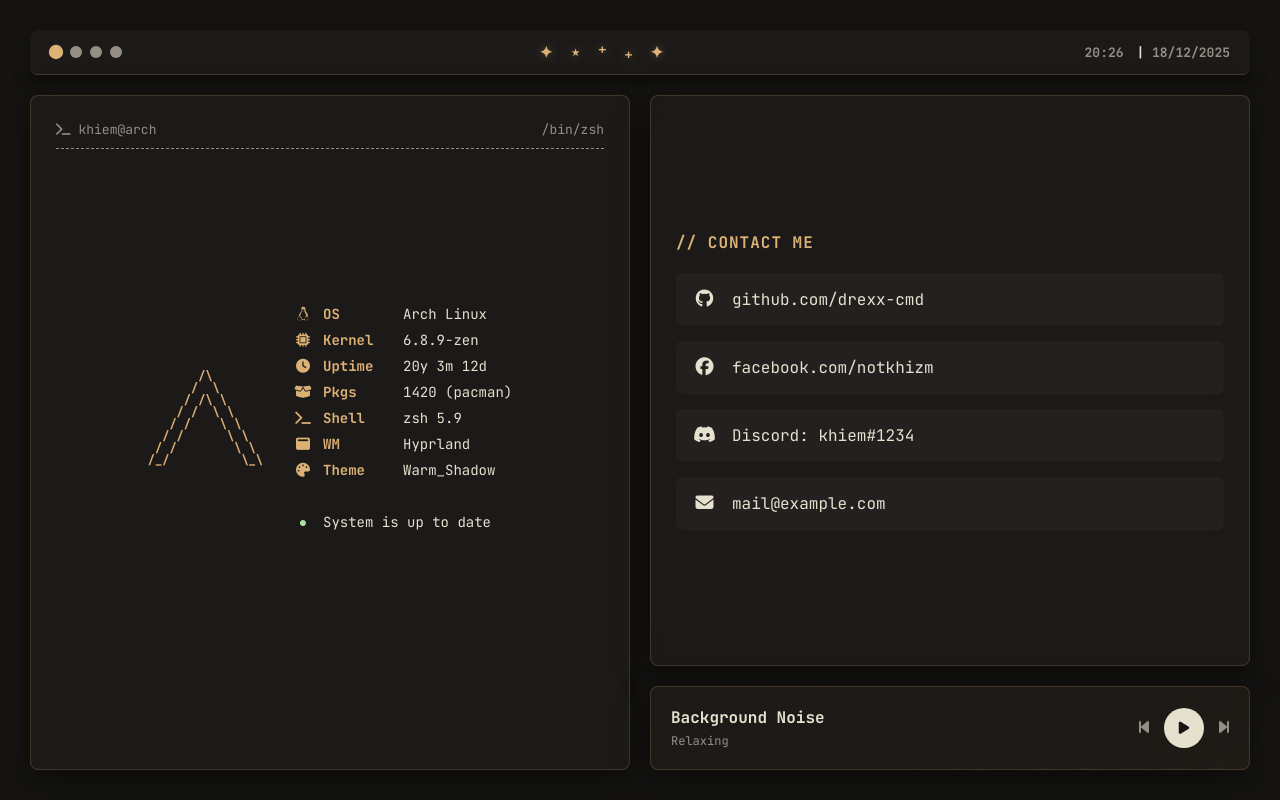
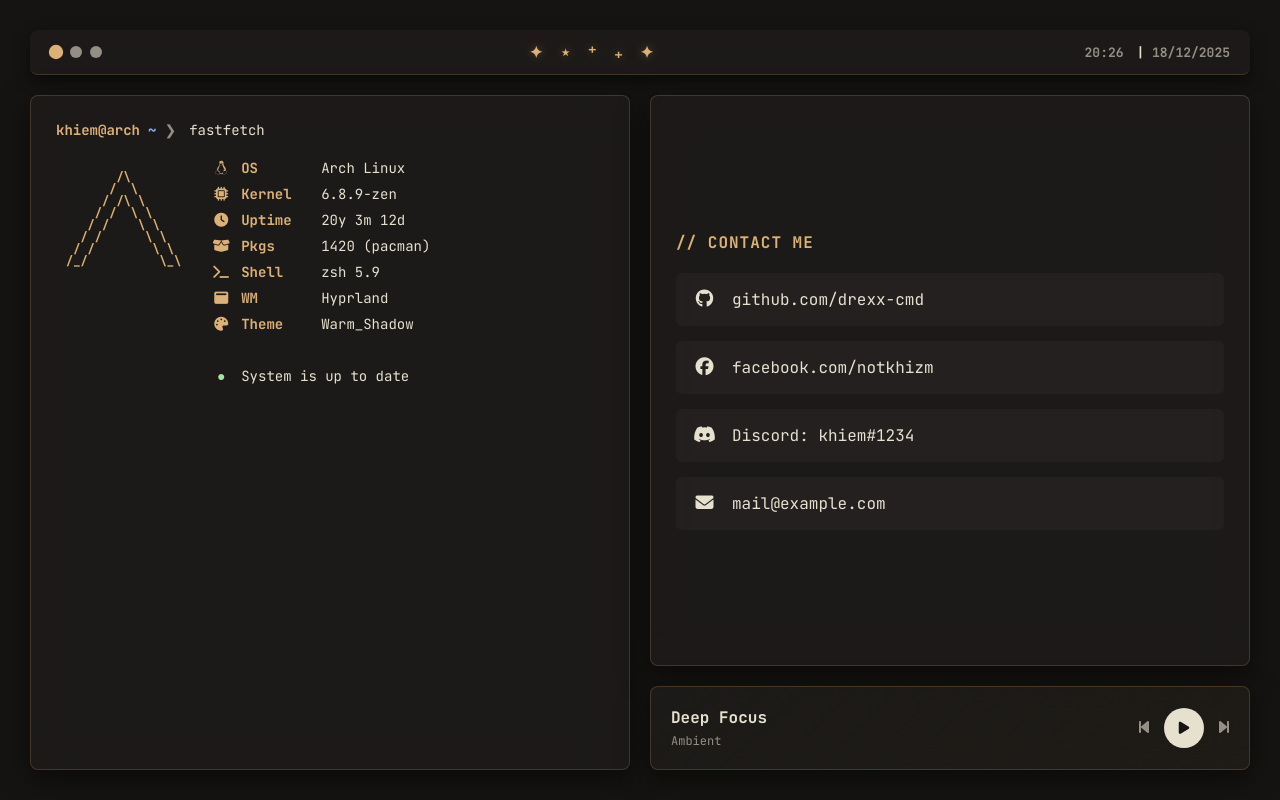
Before and after one commit to drexx-cmd/drexx-cmd.github.io, a plain HTML site: page index.html in a window 1280 px wide. Drawn offline with Linux system fonts and the light colour scheme.

Commit message:
Update index.html

```diff
--- a/index.html
+++ b/index.html
@@ -10,17 +10,11 @@
     <style>
         /* --- 1. THEME SETTINGS --- */
         :root {
-            /* Màu nền cửa sổ: Nâu xám đen, trong suốt 85% */
             --window-bg: rgba(30, 28, 26, 0.85);
-
-            /* Màu chữ */
             --text: #e6e1cf;
             --subtext: #948e85;
-
-            /* Màu nhấn (Accent) - Vàng nâu sang trọng */
             --accent: #dcb175;
             --border: rgba(220, 177, 117, 0.2);
-
             --radius: 8px;
             --gap: 20px;
         }
@@ -28,12 +22,10 @@
         * { margin: 0; padding: 0; box-sizing: border-box; }
 
         body {
-            /* Backup color */
             background-color: #151412;
-            /* ẢNH NỀN CỦA ÔNG (bg.jpg) */
+            /* ĐỔI TÊN FILE ẢNH CỦA ÔNG THÀNH bg.jpg */
             background-image: url('bg.jpg');
             background-size: cover; background-position: center;
-
             font-family: 'JetBrains Mono', monospace;
             color: var(--text);
             height: 100vh;
@@ -42,7 +34,7 @@
             display: flex; flex-direction: column; gap: var(--gap);
         }
 
-        /* --- 2. TOP BAR (Giữ nguyên cái đẹp) --- */
+        /* --- 2. TOP BAR --- */
         .top-bar {
             height: 45px; flex-shrink: 0;
             background: var(--window-bg);
@@ -57,11 +49,9 @@
         .workspaces { display: flex; gap: 8px; }
         .ws-btn {
             width: 12px; height: 12px; border-radius: 50%;
-            background: var(--subtext); border: none; cursor: pointer;
-            transition: 0.2s;
+            background: var(--subtext); border: none; cursor: pointer; transition: 0.2s;
         }
         .ws-btn.active { background: var(--accent); transform: scale(1.2); }
-        .ws-btn:hover { background: #fff; }
 
         .center-module {
             font-size: 16px; color: var(--accent);
@@ -72,16 +62,12 @@
         .clock-module { font-size: 13px; font-weight: bold; color: var(--subtext); }
         .clock-module span { color: var(--text); margin-left: 5px; }
 
-        /* --- 3. MAIN GRID LAYOUT (50/50 Split) --- */
+        /* --- 3. MAIN LAYOUT --- */
         .main-container {
-            flex-grow: 1; /* Chiếm hết chiều cao còn lại */
-            display: grid;
-            grid-template-columns: 1fr 1fr; /* Chia đôi đều nhau */
-            gap: var(--gap);
-            height: 100%; /* Đảm bảo căng hết chiều cao */
+            flex-grow: 1; display: grid;
+            grid-template-columns: 1fr 1fr; gap: var(--gap); height: 100%;
         }
 
-        /* Style chung cửa sổ */
         .window {
             background: var(--window-bg);
             backdrop-filter: blur(20px);
@@ -91,51 +77,56 @@
             box-shadow: 0 10px 30px rgba(0,0,0,0.5);
             display: flex; flex-direction: column;
         }
-        .window:hover { border-color: var(--accent); }
 
-        /* --- CỘT TRÁI: TERMINAL --- */
+        /* --- CỘT TRÁI: TERMINAL (Đã sửa layout) --- */
         .left-col {
-            height: 100%;
-            overflow-y: auto;
+            height: 100%; overflow-y: auto;
+            align-items: flex-start; /* Căn lề trái */
+            justify-content: flex-start; /* Căn lên trên */
         }
 
-        .term-header {
-            color: var(--subtext); font-size: 13px; margin-bottom: 20px;
-            border-bottom: 1px dashed var(--subtext); padding-bottom: 10px;
-            display: flex; justify-content: space-between;
+        /* Dòng lệnh cmd */
+        .cmd-line {
+            font-size: 14px; margin-bottom: 20px;
+            display: flex; align-items: center; gap: 8px; width: 100%;
         }
+        .p-user { color: var(--accent); font-weight: bold; }
+        .p-path { color: #89b4fa; font-weight: bold; }
+        .p-arrow { color: var(--subtext); margin-right: 5px; }
 
-        .fetch-layout {
-            display: flex; align-items: center; justify-content: center; gap: 30px; height: 80%;
+        /* Hiệu ứng con trỏ nhấp nháy */
+        .cursor {
+            display: inline-block; width: 8px; height: 16px;
+            background: var(--text); animation: blink 1s step-end infinite;
         }
+        @keyframes blink { 50% { opacity: 0; } }
 
-        /* ASCII Art Arch Linux */
+        /* Kết quả Fastfetch (Ẩn lúc đầu) */
+        .fetch-result {
+            display: none; /* Mặc định ẩn */
+            flex-direction: row; gap: 30px; align-items: flex-start;
+            padding-left: 10px;
+            animation: slideDown 0.3s ease-out;
+        }
+        .fetch-result.show { display: flex; }
+
         .ascii-art {
             font-size: 12px; line-height: 12px;
             color: var(--accent); font-weight: bold;
             white-space: pre; text-align: left;
         }
 
-        /* Info List có Icon */
         .info-list { display: flex; flex-direction: column; gap: 8px; font-size: 14px; }
         .info-row { display: flex; align-items: center; gap: 10px; }
         .icon { width: 20px; text-align: center; color: var(--accent); }
         .key { color: var(--accent); font-weight: bold; min-width: 70px; }
         .val { color: var(--text); }
 
-        /* --- CỘT PHẢI: STACK (Social Top - Music Bottom) --- */
-        .right-col {
-            display: flex; flex-direction: column;
-            gap: var(--gap); height: 100%;
-        }
+        /* --- CỘT PHẢI --- */
+        .right-col { display: flex; flex-direction: column; gap: var(--gap); height: 100%; }
 
-        /* SOCIAL MEDIA (Ở trên, giãn ra hết mức có thể) */
-        .social-window {
-            flex-grow: 1; /* Giãn ra */
-            justify-content: center;
-        }
+        .social-window { flex-grow: 1; justify-content: center; }
         .social-title { margin-bottom: 20px; color: var(--accent); font-weight: bold; text-transform: uppercase; letter-spacing: 1px; }
-
         .social-links { display: flex; flex-direction: column; gap: 15px; }
         .s-link {
             text-decoration: none; color: var(--text);
@@ -146,40 +137,30 @@
         .s-link:hover { background: var(--accent); color: #151412; transform: translateX(5px); }
         .s-link i { width: 25px; text-align: center; font-size: 18px; }
 
-        /* MUSIC PLAYER (Ở dưới, nhỏ gọn) */
         .music-window {
-            flex-grow: 0; /* Không giãn, kích thước cố định theo nội dung */
-            padding: 20px;
+            flex-grow: 0; padding: 20px;
             background: linear-gradient(135deg, var(--window-bg), rgba(220, 177, 117, 0.05));
         }
-
-        .music-layout {
-            display: flex; align-items: center; justify-content: space-between;
-        }
-
+        .music-layout { display: flex; align-items: center; justify-content: space-between; }
         .track-info { display: flex; flex-direction: column; gap: 5px; }
         .t-title { font-weight: bold; font-size: 16px; color: var(--text); }
         .t-artist { font-size: 12px; color: var(--subtext); }
-
         .controls { display: flex; gap: 15px; align-items: center; }
-        .btn {
-            background: none; border: none; color: var(--subtext);
-            cursor: pointer; font-size: 16px; transition: 0.2s;
-        }
+        .btn { background: none; border: none; color: var(--subtext); cursor: pointer; font-size: 16px; transition: 0.2s; }
         .btn:hover { color: var(--accent); }
         .btn-play {
             width: 40px; height: 40px; border-radius: 50%;
             background: var(--text); color: #151412;
-            display: flex; align-items: center; justify-content: center;
-            font-size: 14px;
+            display: flex; align-items: center; justify-content: center; font-size: 14px;
         }
         .btn-play:hover { background: var(--accent); transform: scale(1.1); }
 
-        /* Responsive Mobile */
+        @keyframes slideDown { from { opacity: 0; transform: translateY(-10px); } to { opacity: 1; transform: translateY(0); } }
+
         @media (max-width: 900px) {
             .main-container { grid-template-columns: 1fr; height: auto; }
             body { overflow-y: auto; height: auto; }
-            .fetch-layout { flex-direction: column; text-align: center; }
+            .fetch-result { flex-direction: column; }
         }
     </style>
 </head>
@@ -190,27 +171,21 @@
             <button class="ws-btn active"></button>
             <button class="ws-btn"></button>
             <button class="ws-btn"></button>
-            <button class="ws-btn"></button>
         </div>
-
-        <div class="center-module">
-            ✦ ⋆ ⁺ ₊ ✦
-        </div>
-
-        <div class="clock-module" id="clock">
-            Loading...
-        </div>
+        <div class="center-module">✦ ⋆ ⁺ ₊ ✦</div>
+        <div class="clock-module" id="clock">Loading...</div>
     </div>
 
     <div class="main-container">
-
         <div class="window left-col">
-            <div class="term-header">
-                <span><i class="fa-solid fa-terminal"></i> khiem@arch</span>
-                <span>/bin/zsh</span>
+            <div class="cmd-line">
+                <span class="p-user">khiem@arch</span>
+                <span class="p-path">~</span>
+                <span class="p-arrow">❯</span>
+                <span id="type-text"></span><span class="cursor" id="cursor"></span>
             </div>
 
-            <div class="fetch-layout">
+            <div class="fetch-result" id="result-box">
                 <div class="ascii-art">
        /\
       /  \
@@ -221,66 +196,28 @@
  / /        \ \
 /_/          \_\
                 </div>
-
                 <div class="info-list">
-                    <div class="info-row">
-                        <span class="icon"><i class="fa-brands fa-linux"></i></span>
-                        <span class="key">OS</span> <span class="val">Arch Linux</span>
-                    </div>
-                    <div class="info-row">
-                        <span class="icon"><i class="fa-solid fa-microchip"></i></span>
-                        <span class="key">Kernel</span> <span class="val">6.8.9-zen</span>
-                    </div>
-                    <div class="info-row">
-                        <span class="icon"><i class="fa-solid fa-clock"></i></span>
-                        <span class="key">Uptime</span> <span class="val">20y 3m 12d</span>
-                    </div>
-                    <div class="info-row">
-                        <span class="icon"><i class="fa-solid fa-box-open"></i></span>
-                        <span class="key">Pkgs</span> <span class="val">1420 (pacman)</span>
-                    </div>
-                    <div class="info-row">
-                        <span class="icon"><i class="fa-solid fa-terminal"></i></span>
-                        <span class="key">Shell</span> <span class="val">zsh 5.9</span>
-                    </div>
-                    <div class="info-row">
-                        <span class="icon"><i class="fa-solid fa-window-maximize"></i></span>
-                        <span class="key">WM</span> <span class="val">Hyprland</span>
-                    </div>
-                    <div class="info-row">
-                        <span class="icon"><i class="fa-solid fa-palette"></i></span>
-                        <span class="key">Theme</span> <span class="val">Warm_Shadow</span>
-                    </div>
+                    <div class="info-row"><span class="icon"><i class="fa-brands fa-linux"></i></span><span class="key">OS</span> <span class="val">Arch Linux</span></div>
+                    <div class="info-row"><span class="icon"><i class="fa-solid fa-microchip"></i></span><span class="key">Kernel</span> <span class="val">6.8.9-zen</span></div>
+                    <div class="info-row"><span class="icon"><i class="fa-solid fa-clock"></i></span><span class="key">Uptime</span> <span class="val">20y 3m 12d</span></div>
+                    <div class="info-row"><span class="icon"><i class="fa-solid fa-box-open"></i></span><span class="key">Pkgs</span> <span class="val">1420 (pacman)</span></div>
+                    <div class="info-row"><span class="icon"><i class="fa-solid fa-terminal"></i></span><span class="key">Shell</span> <span class="val">zsh 5.9</span></div>
+                    <div class="info-row"><span class="icon"><i class="fa-solid fa-window-maximize"></i></span><span class="key">WM</span> <span class="val">Hyprland</span></div>
+                    <div class="info-row"><span class="icon"><i class="fa-solid fa-palette"></i></span><span class="key">Theme</span> <span class="val">Warm_Shadow</span></div>
                     <br>
-                    <div class="info-row">
-                        <span class="icon" style="color:#a6e3a1">●</span>
-                        <span class="val">System is up to date</span>
-                    </div>
+                    <div class="info-row"><span class="icon" style="color:#a6e3a1">●</span><span class="val">System is up to date</span></div>
                 </div>
             </div>
         </div>
 
         <div class="right-col">
-
             <div class="window social-window">
                 <div class="social-title">// Contact Me</div>
                 <div class="social-links">
-                    <a href="https://github.com/drexx-cmd" class="s-link" target="_blank">
-                        <i class="fa-brands fa-github"></i>
-                        <span>github.com/drexx-cmd</span>
-                    </a>
-                    <a href="https://www.facebook.com/notkhizm/" class="s-link" target="_blank">
-                        <i class="fa-brands fa-facebook"></i>
-                        <span>facebook.com/notkhizm</span>
-                    </a>
-                    <a href="#" class="s-link">
-                        <i class="fa-brands fa-discord"></i>
-                        <span>Discord: khiem#1234</span>
-                    </a>
-                    <a href="#" class="s-link">
-                        <i class="fa-solid fa-envelope"></i>
-                        <span>mail@example.com</span>
-                    </a>
+                    <a href="https://github.com/drexx-cmd" class="s-link" target="_blank"><i class="fa-brands fa-github"></i><span>github.com/drexx-cmd</span></a>
+                    <a href="https://www.facebook.com/notkhizm/" class="s-link" target="_blank"><i class="fa-brands fa-facebook"></i><span>facebook.com/notkhizm</span></a>
+                    <a href="#" class="s-link"><i class="fa-brands fa-discord"></i><span>Discord: khiem#1234</span></a>
+                    <a href="#" class="s-link"><i class="fa-solid fa-envelope"></i><span>mail@example.com</span></a>
                 </div>
             </div>
 
@@ -292,35 +229,59 @@
                     </div>
                     <div class="controls">
                         <button class="btn" onclick="prevTrack()"><i class="fa-solid fa-backward-step"></i></button>
-                        <button class="btn btn-play" onclick="togglePlay()">
-                            <i class="fa-solid fa-play" id="playIcon"></i>
-                        </button>
+                        <button class="btn btn-play" onclick="togglePlay()"><i class="fa-solid fa-play" id="playIcon"></i></button>
                         <button class="btn" onclick="nextTrack()"><i class="fa-solid fa-forward-step"></i></button>
                     </div>
                 </div>
             </div>
-
         </div>
     </div>
 
     <audio id="audioSource"></audio>
 
     <script>
-        // Clock
-        setInterval(() => {
+        // --- TYPEWRITER EFFECT (Hiệu ứng gõ phím) ---
+        const commandText = "fastfetch";
+        const typeDelay = 100; // Tốc độ gõ (ms)
+        const typeTarget = document.getElementById("type-text");
+        const resultBox = document.getElementById("result-box");
+        const cursor = document.getElementById("cursor");
+        let charIndex = 0;
+
+        function typeWriter() {
+            if (charIndex < commandText.length) {
+                typeTarget.innerHTML += commandText.charAt(charIndex);
+                charIndex++;
+                setTimeout(typeWriter, typeDelay);
+            } else {
+                // Gõ xong thì hiện kết quả
+                setTimeout(() => {
+                    resultBox.classList.add("show");
+                    cursor.style.display = 'none'; // Ẩn con trỏ đi hoặc giữ lại tùy thích
+                }, 300);
+            }
+        }
+
+        // Chạy hiệu ứng khi load trang
+        window.onload = function() {
+            typeWriter();
+            updateClock();
+        };
+
+        // --- CLOCK ---
+        function updateClock() {
             const now = new Date();
             const time = now.toLocaleTimeString('en-GB', {hour:'2-digit', minute:'2-digit'});
             const date = now.toLocaleDateString('en-GB', {day:'2-digit', month:'2-digit', year:'numeric'});
             document.getElementById('clock').innerHTML = `${time} <span>|</span> ${date}`;
-        }, 1000);
+        }
+        setInterval(updateClock, 1000);
 
-        // Simple Music Logic
+        // --- MUSIC ---
         const playlist = [
-            { title: "Background Noise", artist: "Relaxing", src: "https://cdn.pixabay.com/audio/2022/05/27/audio_1808fbf07a.mp3" },
             { title: "Deep Focus", artist: "Ambient", src: "https://cdn.pixabay.com/audio/2022/03/15/audio_7368686256.mp3" },
-            { title: "Code Rhythm", artist: "Lo-Fi", src: "https://cdn.pixabay.com/audio/2024/01/16/audio_e2b992254f.mp3" }
+            { title: "Coding Mode", artist: "Lofi", src: "https://cdn.pixabay.com/audio/2022/05/27/audio_1808fbf07a.mp3" }
         ];
-
         let currentIdx = 0;
         const audio = document.getElementById('audioSource');
         const playIcon = document.getElementById('playIcon');
@@ -330,29 +291,20 @@
             document.getElementById('trackArtist').innerText = playlist[i].artist;
             audio.src = playlist[i].src;
         }
-
         function togglePlay() {
-            if (audio.paused) {
-                audio.play();
-                playIcon.className = "fa-solid fa-pause";
-            } else {
-                audio.pause();
-                playIcon.className = "fa-solid fa-play";
-            }
+            if (audio.paused) { audio.play(); playIcon.className = "fa-solid fa-pause"; }
+            else { audio.pause(); playIcon.className = "fa-solid fa-play"; }
         }
-
         function nextTrack() {
             currentIdx = (currentIdx + 1) % playlist.length;
             loadTrack(currentIdx);
-            if (!audio.paused || audio.currentTime > 0) audio.play();
+            if (!audio.paused) audio.play();
         }
-
         function prevTrack() {
             currentIdx = (currentIdx - 1 + playlist.length) % playlist.length;
             loadTrack(currentIdx);
-            if (!audio.paused || audio.currentTime > 0) audio.play();
+            if (!audio.paused) audio.play();
         }
-
         audio.addEventListener('ended', nextTrack);
         loadTrack(0);
     </script>
```
